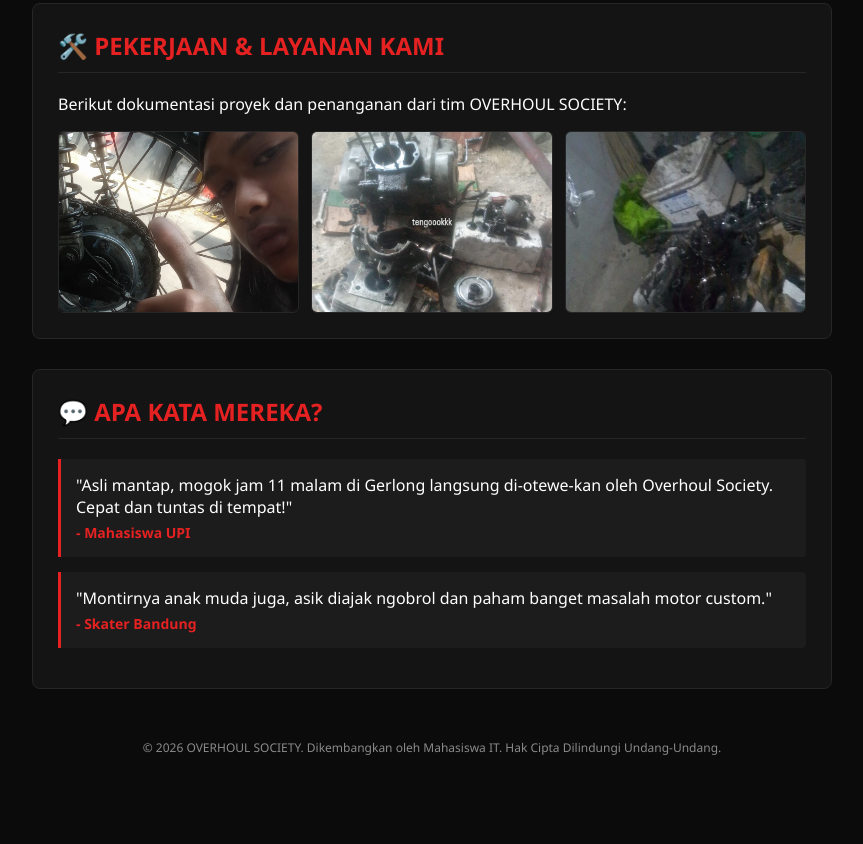
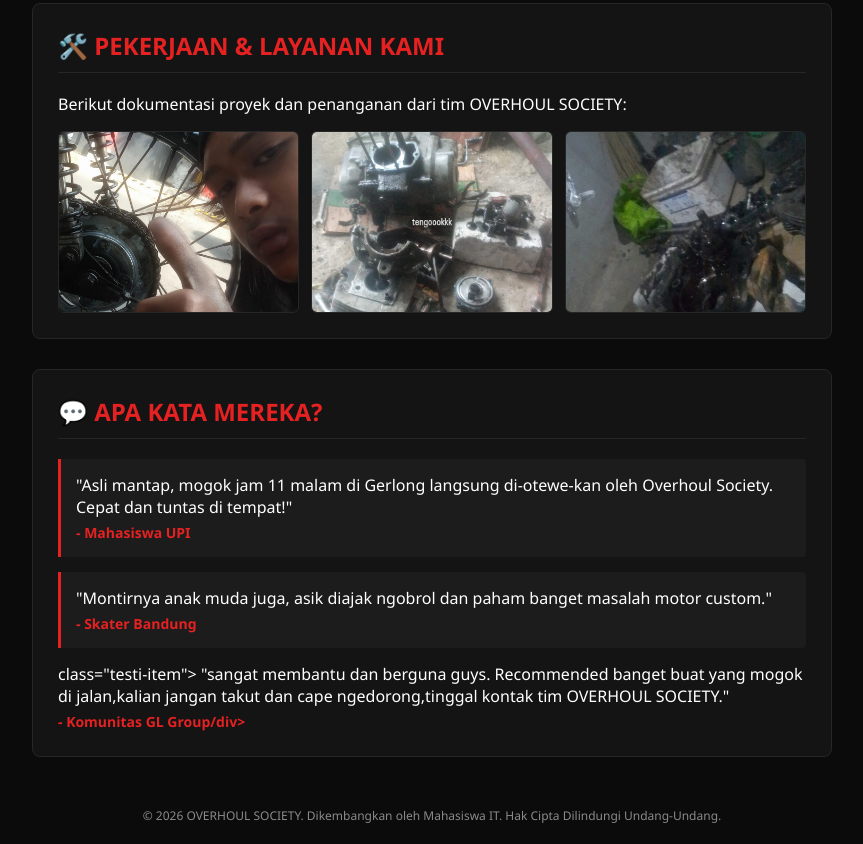
Before and after one commit to reyhanosas24-crypto/overhoul-society, a plain HTML site: page index.html in a window 1280 px wide. Shown: the part 1120-1964 px from the top of the page, without its empty margins (208-1071 px from the left). Before the commit the page ends 1896 px from the top, so only its background shows below. Drawn offline with Linux system fonts and the light colour scheme.

Commit message:
Update index.html

```diff
--- a/index.html
+++ b/index.html
@@ -312,6 +312,9 @@
             <div class="testi-item">
                 "Montirnya anak muda juga, asik diajak ngobrol dan paham banget masalah motor custom."
                 <div class="testi-user">- Skater Bandung</div>
+                </div> class="testi-item">
+                "sangat membantu dan berguna guys. Recommended banget buat yang mogok di jalan,kalian jangan takut dan cape ngedorong,tinggal kontak  tim OVERHOUL SOCIETY."
+                <div class="testi-user">- Komunitas GL Group/div>
             </div>
         </div>
 
```
